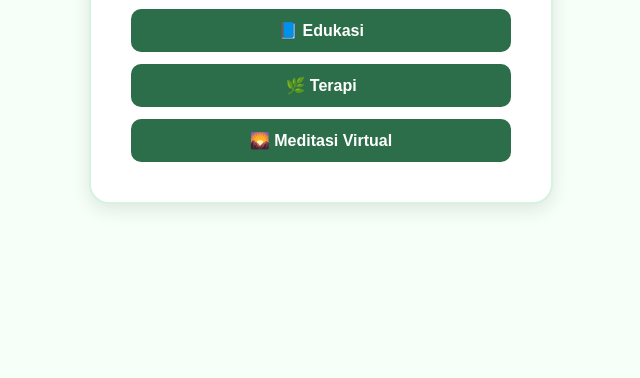
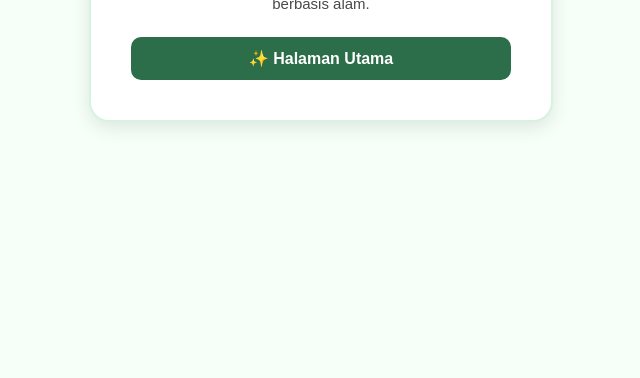
Before and after one commit to azqiyanaila20/NaturalMind, a plain HTML site: page index.html in a window 1280 px wide. Shown: the part 422-800 px from the top of the page, without its empty margins (319-959 px from the left). Drawn offline with Linux system fonts and the light colour scheme.

Commit message:
Update index.html

```diff
--- a/index.html
+++ b/index.html
@@ -78,9 +78,6 @@
 
     <div class="menu">
         <a href="NaturalMind.html">✨ Halaman Utama</a>
-        <a href="edukasi.html">📘 Edukasi</a>
-        <a href="terapi.html">🌿 Terapi</a>
-        <a href="meditasi.html">🌄 Meditasi Virtual</a>
     </div>
 
 </div>
```
